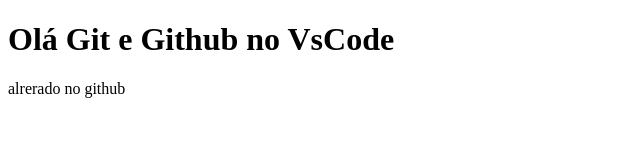
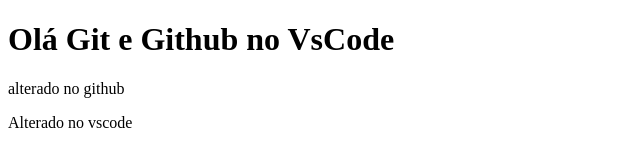
Before and after one commit to renanvieiraeng/Teste-github-VsCode, a plain HTML site: page index.html in a window 1280 px wide. Shown: the whole page, without its empty margins (0-640 px from the left). Drawn offline with Linux system fonts and the light colour scheme.

Commit message:
refactor:VsCode

```diff
--- a/index.html
+++ b/index.html
@@ -7,6 +7,7 @@
 </head>
 <body>
     <h1> Olá Git e Github no VsCode</h1>
-    <p>alrerado no github</p>
+    <p>alterado no github</p>
+    <p> Alterado no vscode</p>
 </body>
 </html>
```
